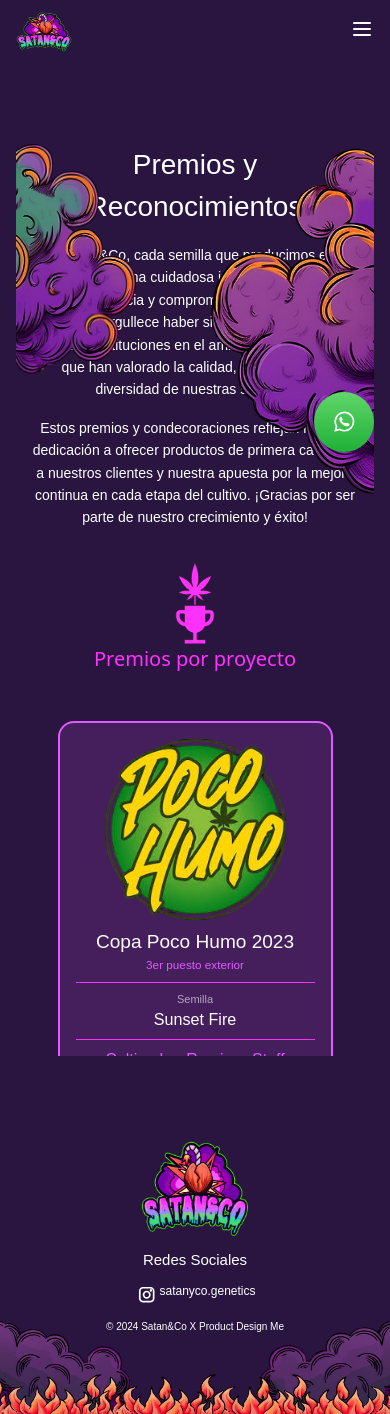
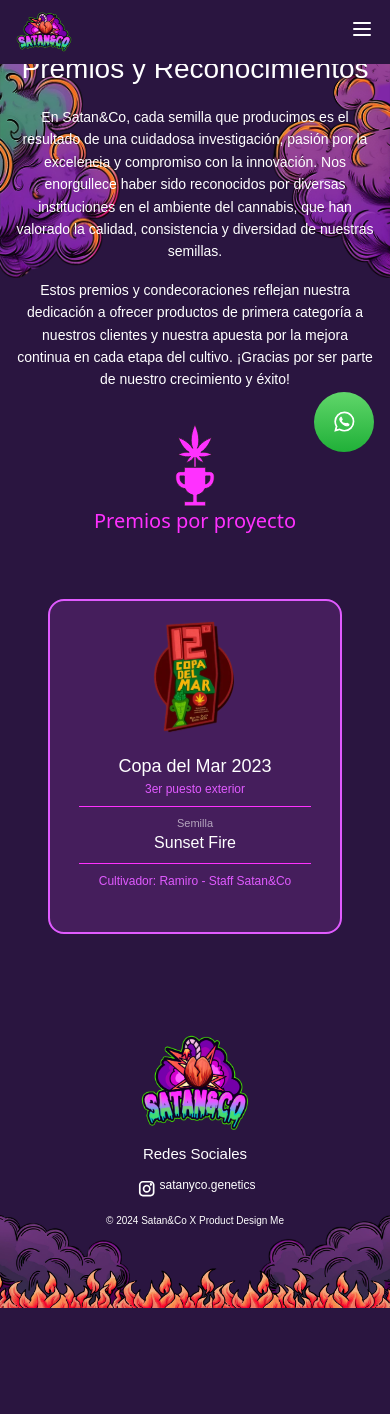
Before and after one commit to ProductDesignMeDev/satan-co, a Next.js app in the folder frontend/: page /Awards in a window 390 px wide. After the commit the page ends 1308 px from the top, so only its background shows below. Built offline with nearby package versions, Linux system fonts and the light colour scheme; a web font is replaced by a local one.

Commit message:
fix: refactor components for mobile version with horizontal scroll and responsive adjustments

```diff
--- a/frontend/src/app/About/page.tsx
+++ b/frontend/src/app/About/page.tsx
@@ -1,6 +1,5 @@
 import Image from "next/image";
 import { Metadata } from "next";
-import { Wrapper } from "@/components";
 import { HumoQuienes1, HumoQuienes2 } from "@/public";
 import { AboutSection } from "@/components/Cards/AboutCard/AboutSection";
 
@@ -12,21 +11,25 @@
 
 export default function About() {
   return (
-    <Wrapper>
-      <div className="relative flex flex-col items-center justify-center space-y-12 mt-12 sm:mt-28">
+      <div className="relative flex flex-col items-center justify-center space-y-12 mt-12 sm:mt-28 text-center py-12 px-4 sm:px-0">
+        <div className="ml-4 mr-4 lg:ml-24 lg:mr-24 mt-28">
+          <div>
+            <div>
                 <Image
                   src={HumoQuienes1}
                   alt="Fuego izquierda"
-          className="absolute top-0 left-0 lg:w-[272px] lg:h-[479px] w-[120px] h-[230px] lg:mt-28 mt-0"
-          layout="fixed"
+                  className="lg:w-[272px] lg:h-[479px] w-[120px] h-[230px] absolute lg:mt-28 mt-0  left-0 -z-50"
                 />
+            </div>
+            <div>
                 <Image
                   src={HumoQuienes2}
                   alt="Fuego derecha"
-          className="absolute top-0 right-0 lg:w-[257px] lg:h-[540px] w-[167px] h-[350px] lg:mt-28 mt-0"
-          layout="fixed"
+                  className="lg:w-[257px] lg:h-[479px] w-[120px] h-[230px] absolute lg:mt-28 mt-0 right-0 -z-50"
                 />
-
+            </div>
+          </div>
+        </div>
         <div className="flex items-center justify-center">
           <h2 className="text-[24px] sm:text-[40px] font-freckle text-center text-primary4">
             ¿Quién es Satan&Co?
@@ -52,6 +55,5 @@
         </div>
         <AboutSection />
       </div>
-    </Wrapper>
   );
 }
--- a/frontend/src/app/Awards/page.tsx
+++ b/frontend/src/app/Awards/page.tsx
@@ -1,5 +1,4 @@
 import { Metadata } from "next";
-import { Wrapper } from "@/components";
 import { HumoInicioIzquierda, HumoInicioDerecha, Copa } from "@/public";
 import Image from "next/image";
 import { CardPremios } from "@/components/Cards/CardPremios/CardPremios";
@@ -12,22 +11,26 @@
 
 export default function Awards() {
   return (
-    <Wrapper>
+
     <div className="relative text-center py-12 px-4 sm:px-0">
+        <div className="ml-4 mr-4 lg:ml-24 lg:mr-24">
+          <div>
+            <div>
             <Image
                 src={HumoInicioIzquierda}
                 alt="Fondo izquierda"
-          className="lg:w-[272px] lg:h-[479px] w-[120px] h-[230px] absolute lg:mt-28 mt-0  left-0"
-          layout="fixed"
+                className="lg:w-[272px] lg:h-[479px] w-[120px] h-[230px] absolute lg:mt-28 mt-0  left-0 -z-50"
               />
-
+            </div>
+            <div>
             <Image
               src={HumoInicioDerecha}
               alt="Fondo derecha"
-          className="lg:w-[257px] lg:h-[540px] w-[167px] h-[350px] absolute lg:mt-28 mt-0  right-0"
-          layout="fixed"
+              className="lg:w-[257px] lg:h-[479px] w-[120px] h-[230px] absolute lg:mt-28 mt-0  right-0 -z-50"
             />
-
+            </div>
+          </div>
+        </div>
         <div className="w-full sm:w-[574px] h-auto sm:h-[60px] mx-auto">
           <h2 className="text-[28px] sm:text-[40px] font-poppins text-white">Premios y Reconocimientos</h2>
         </div>
@@ -57,6 +60,5 @@
           </div>
         </div>
     </div>
-    </Wrapper>
   );
 }
--- a/frontend/src/components/Cards/CardPremios/CardPremios.tsx
+++ b/frontend/src/components/Cards/CardPremios/CardPremios.tsx
@@ -45,7 +45,7 @@
   };
 
   return (
-    <div className="w-full max-w-[1194px] h-auto sm:h-[458px] sm:w-[1194px] mx-auto flex justify-center items-center rounded-lg relative p-4">
+    <div className="w-full max-w-[1194px] mx-auto flex flex-col sm:flex-row justify-center items-center rounded-lg relative p-4">
       <Image
         src={FlechaIzque}
         alt="Flecha izquierda"
@@ -56,18 +56,21 @@
         }`}
         onClick={handleLeftClick}
       />
-      <div className="flex overflow-x-scroll sm:overflow-visible w-full justify-center items-center">
+
+      {/* Contenedor de las tarjetas (responsive y scrollable en móvil) */}
+      <div className="flex w-full sm:justify-center items-center p-4 gap-4 sm:gap-11 overflow-x-auto overflow-y-hidden sm:overflow-hidden snap-x snap-mandatory scroll-smooth">
         {premiosData.map((premio, index) => {
-          const isLeftCard = index < selectedIndex;
-          const isRightCard = index > selectedIndex;
-
           return (
             <div
               key={index}
-              className={`transition-transform duration-300 ${
-                index === selectedIndex ? "sm:scale-125 z-10" : ""
-              } ${isLeftCard ? "mr-6 sm:mr-11" : ""} ${isRightCard ? "ml-6 sm:ml-11" : ""}`}
-              style={{ width: "275px", height: "335px" }}
+              className={`snap-center shrink-0 transition-transform duration-300 ${
+                index === selectedIndex && "sm:scale-110 sm:z-10"
+              }`}
+              style={{
+                width: "100%", // Ajuste para mostrar solo 1 card en móvil
+                maxWidth: "328px", // Asegura el tamaño en móvil
+                height: "335px",
+              }}
             >
               <PremioCard
                 title={premio.title}
@@ -80,6 +83,7 @@
           );
         })}
       </div>
+
       <Image
         src={Flechadere}
         alt="Flecha derecha"
@@ -93,3 +97,102 @@
     </div>
   );
 };
+
+{/*
+ "use client"
+import { useState } from "react";
+import Image from "next/image";
+import { PremioCard } from "./PremioCard";
+import { CopaMar, CopaHumo, Flechadere, FlechaIzque } from "@/public";
+
+export const CardPremios = () => {
+  const premiosData = [
+    {
+      title: "Copa del Mar 2023",
+      position: "3er puesto exterior",
+      seedName: "Sunset Fire",
+      growerInfo: "Cultivador: Ramiro - Staff Satan&Co",
+      imageUrl: CopaMar,
+    },
+    {
+      title: "Copa Poco Humo 2023",
+      position: "3er puesto exterior",
+      seedName: "Sunset Fire",
+      growerInfo: "Cultivador: Ramiro - Staff Satan&Co",
+      imageUrl: CopaHumo,
+    },
+    {
+      title: "Copa del Mar 2024",
+      position: "3er puesto exterior",
+      seedName: "Sunset Fire",
+      growerInfo: "Cultivador: Ramiro - Staff Satan&Co",
+      imageUrl: CopaMar,
+    },
+  ];
+
+  const [selectedIndex, setSelectedIndex] = useState(0);
+
+  const handleLeftClick = () => {
+    if (selectedIndex > 0) {
+      setSelectedIndex((prevIndex) => prevIndex - 1);
+    }
+  };
+
+  const handleRightClick = () => {
+    if (selectedIndex < premiosData.length - 1) {
+      setSelectedIndex((prevIndex) => prevIndex + 1);
+    }
+  };
+
+  return (
+    <div className="w-full max-w-[1440px] mx-auto flex flex-col items-center relative">
+      <div className="relative w-full flex justify-center items-center overflow-x-auto sm:overflow-visible">
+
+        <Image
+          src={FlechaIzque}
+          alt="Flecha izquierda"
+          width={48}
+          height={48}
+          className={`absolute left-2 sm:left-6 z-10 cursor-pointer transition-opacity ${
+            selectedIndex === 0 ? "opacity-50 pointer-events-none" : "opacity-100"
+          }`}
+          onClick={handleLeftClick}
+        />
+
+        <div
+          className="flex gap-6 sm:gap-8 items-center transition-transform duration-300"
+          style={{ transform: `translateX(-${selectedIndex * 100}%)` }}
+        >
+          {premiosData.map((premio, index) => (
+            <div
+              key={index}
+              className="w-[328px] h-[335px] flex-shrink-0 snap-center"
+            >
+              <PremioCard
+                title={premio.title}
+                position={premio.position}
+                seedName={premio.seedName}
+                growerInfo={premio.growerInfo}
+                imageUrl={premio.imageUrl}
+              />
+            </div>
+          ))}
+        </div>
+        <Image
+          src={Flechadere}
+          alt="Flecha derecha"
+          width={48}
+          height={48}
+          className={`absolute right-2 sm:right-6 z-10 cursor-pointer transition-opacity ${
+            selectedIndex === premiosData.length - 1
+              ? "opacity-50 pointer-events-none"
+              : "opacity-100"
+          }`}
+          onClick={handleRightClick}
+        />
+      </div>
+    </div>
+  );
+};
+
+*/}
--- a/frontend/src/components/Cards/CardPremios/PremioCard.tsx
+++ b/frontend/src/components/Cards/CardPremios/PremioCard.tsx
@@ -10,15 +10,31 @@
 
 export const PremioCard = ({ title, position, seedName, growerInfo, imageUrl }: PremioCardProps) => {
   return (
-    <div className="w-[275px] h-[380px] bg-[#e05bff]/15 border-2 border-textColor2 rounded-2xl p-4 flex flex-col items-center text-white">
-      <Image src={imageUrl} alt={title} width={181} height={77} />
-      <h3 className="mt-2 font-poppins text-[19.07px]">{title}</h3>
-      <p className="text-[11.74px] font-poppins text-textColor2">{position}</p>
-      <hr className="my-2 w-full border-t border-textColor1" />
-      <h4 className="text-[11px] font-poppins text-[#FFFFFF]/60">Semilla</h4>
-      <span className="text-[16.14px] font-poppins text-[#FFFFFF]">{seedName}</span>
-      <hr className="my-2 w-full border-t border-textColor1" />
-      <p className="text-[11.74] font-poppins text-textColor2">{growerInfo}</p>
+    <div className="w-full max-w-[328px] h-[335px] bg-[#e05bff]/15 border-2 border-textColor2 rounded-2xl p-4 flex flex-col items-center text-white">
+      <Image
+        src={imageUrl}
+        alt={title}
+        width={120}
+        height={120}
+        className="w-[120px] h-[120px] object-contain"
+      />
+      <h3 className="mt-4 font-poppins text-[18px] sm:text-[20px] lg:text-[22px] text-center">
+        {title}
+      </h3>
+      <p className="text-[12px] sm:text-[13px] lg:text-[14px] font-poppins text-textColor2 text-center">
+        {position}
+      </p>
+      <hr className="my-2 w-[90%] border-t border-textColor1" />
+      <h4 className="text-[11px] sm:text-[12px] lg:text-[13px] font-poppins text-[#FFFFFF]/60">
+        Semilla
+      </h4>
+      <span className="text-[16px] sm:text-[17px] lg:text-[18px] font-poppins text-[#FFFFFF]">
+        {seedName}
+      </span>
+      <hr className="my-2 w-[90%] border-t border-textColor1" />
+      <p className="text-[12px] sm:text-[13px] lg:text-[14px] font-poppins text-textColor2 text-center">
+        {growerInfo}
+      </p>
     </div>
   );
 };
```
Lines whose indentation alone changed are shown as unchanged.
